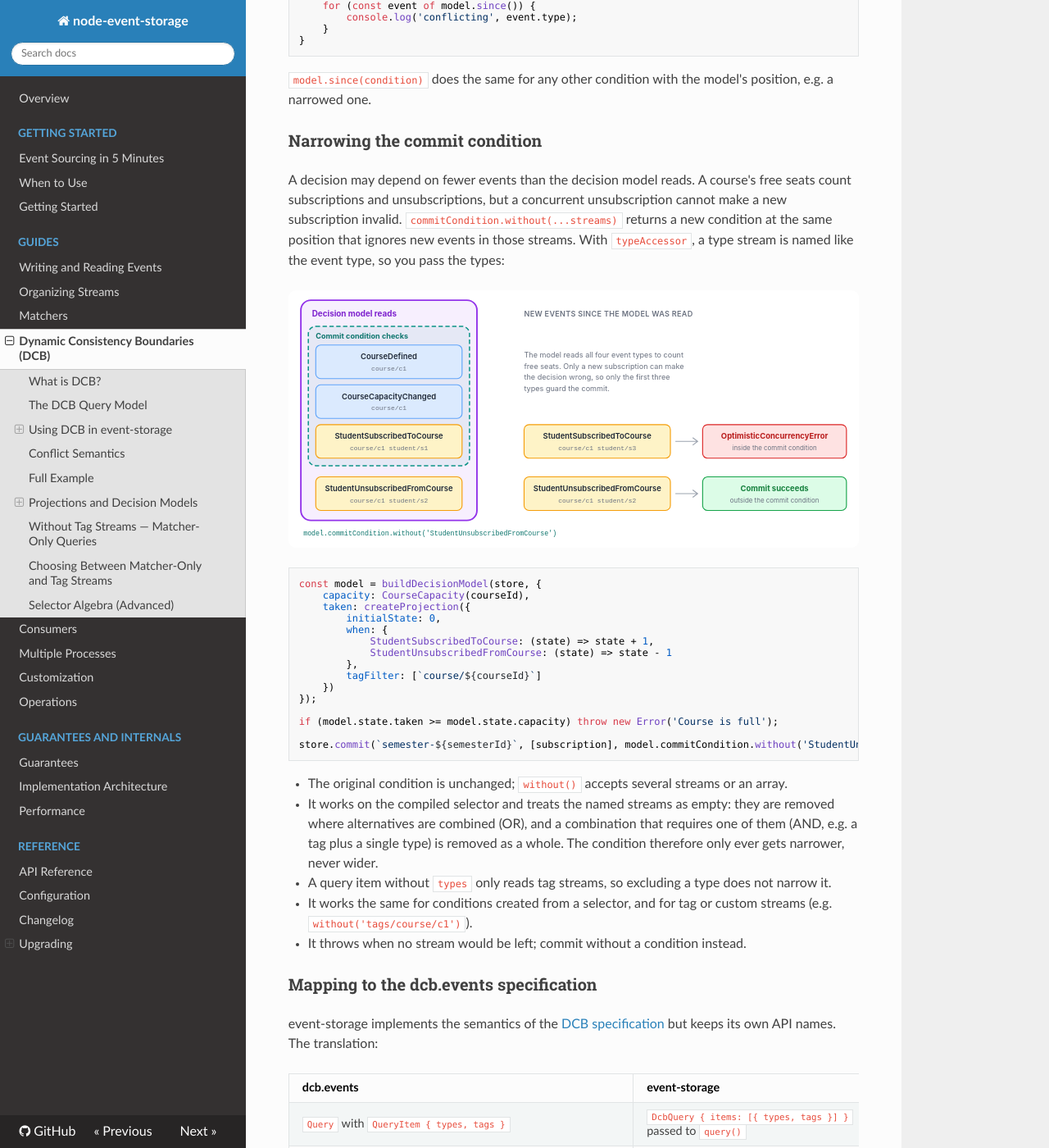
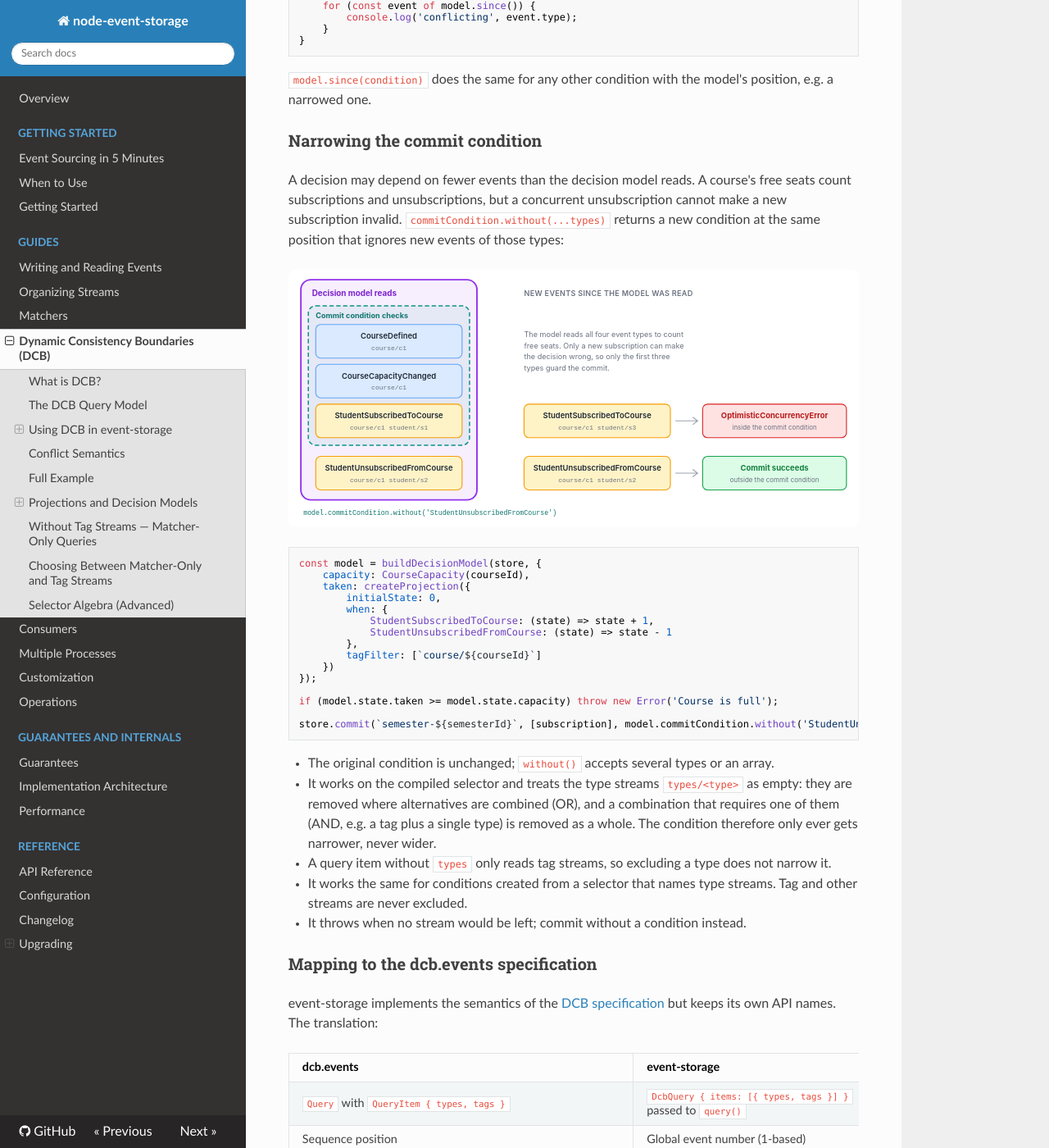
Before and after one commit to albe/node-event-storage, an MkDocs documentation site: the page built from docs/dcb.md, in a window 1280 px wide and 1400 px high, scrolled down 7222 px. Shown: the whole window at 82% size. Built offline with MkDocs 1.6.1, drawn with Linux system fonts in a browser that asks for light colours; nearby versions of some CDN libraries.

Commit message:
Make CommitCondition#without() take event types
Type streams are now namespaced as types/<type>, so without() can map the
given types to their streams and never excludes tag or other streams.

Co-Authored-By: Claude Opus 5.5 <noreply@anthropic.com>
Claude-Session: https://claude.ai/code/session_01LShbU9WF5hHAjhQyr2gpXo

````diff
--- a/docs/dcb.md
+++ b/docs/dcb.md
@@ -296,7 +296,7 @@ try {
 
 ### Narrowing the commit condition
 
-A decision may depend on fewer events than the decision model reads. A course's free seats count subscriptions and unsubscriptions, but a concurrent unsubscription cannot make a new subscription invalid. `commitCondition.without(...streams)` returns a new condition at the same position that ignores new events in those streams. With `typeAccessor`, a type stream is named like the event type, so you pass the types:
+A decision may depend on fewer events than the decision model reads. A course's free seats count subscriptions and unsubscriptions, but a concurrent unsubscription cannot make a new subscription invalid. `commitCondition.without(...types)` returns a new condition at the same position that ignores new events of those types:
 
 ![A commit condition can be a subset of the decision model: the model reads four event types, the condition narrowed with without('StudentUnsubscribedFromCourse') checks three; a concurrent unsubscription lets the commit succeed, a concurrent subscription conflicts](diagram-dcb-commit-condition.svg)
 
@@ -318,10 +318,10 @@ if (model.state.taken >= model.state.capacity) throw new Error('Course is full')
 store.commit(`semester-${semesterId}`, [subscription], model.commitCondition.without('StudentUnsubscribedFromCourse'));
 ```
 
-- The original condition is unchanged; `without()` accepts several streams or an array.
-- It works on the compiled selector and treats the named streams as empty: they are removed where alternatives are combined (OR), and a combination that requires one of them (AND, e.g. a tag plus a single type) is removed as a whole. The condition therefore only ever gets narrower, never wider.
+- The original condition is unchanged; `without()` accepts several types or an array.
+- It works on the compiled selector and treats the type streams `types/<type>` as empty: they are removed where alternatives are combined (OR), and a combination that requires one of them (AND, e.g. a tag plus a single type) is removed as a whole. The condition therefore only ever gets narrower, never wider.
 - A query item without `types` only reads tag streams, so excluding a type does not narrow it.
-- It works the same for conditions created from a selector, and for tag or custom streams (e.g. `without('tags/course/c1')`).
+- It works the same for conditions created from a selector that names type streams. Tag and other streams are never excluded.
 - It throws when no stream would be left; commit without a condition instead.
 
 ### Mapping to the dcb.events specification
@@ -334,7 +334,7 @@ event-storage implements the semantics of the [DCB specification](https://dcb.ev
 | Sequence position | Global event number (1-based) | `store.length` is the position of the last event |
 | `read(query, { from })` | `query(dcbQuery, null, minRevision)` | Returns `{ stream, condition }` |
 | `AppendCondition` | `CommitCondition` returned by `query()` / `buildDecisionModel()` | Passed as the third argument of `commit()` |
-| `AppendCondition.failIfEventsMatch` | `CommitCondition.selector`, compiled from the `DcbQuery` (+ optional `matcher`) | Narrow it with `condition.without(...streams)` |
+| `AppendCondition.failIfEventsMatch` | `CommitCondition.selector`, compiled from the `DcbQuery` (+ optional `matcher`) | Narrow it with `condition.without(...types)` |
 | `AppendCondition.after` | `CommitCondition.noneMatchAfter` | `store.length` at query time |
 | `append(events, condition)` | `commit(streamName, events, condition)` | See below |
 | `createProjection`, `composeProjections`, `buildDecisionModel` | Same names in `event-storage/projections` | |
--- a/index.d.ts
+++ b/index.d.ts
@@ -43,7 +43,7 @@ export class CommitCondition {
     raw: boolean;
     noneMatchAfter: number;
     /** A narrowed condition at the same position that ignores new events in the given streams (e.g. event types). */
-    without(...streams: Array<string | string[]>): CommitCondition;
+    without(...types: Array<string | string[]>): CommitCondition;
 }
 
 export class OptimisticConcurrencyError extends Error {}
````
Also changed, not shown: docs/api.md (+1 -1 lines), docs/changelog.md (+1 -1 lines), 2 other files.
